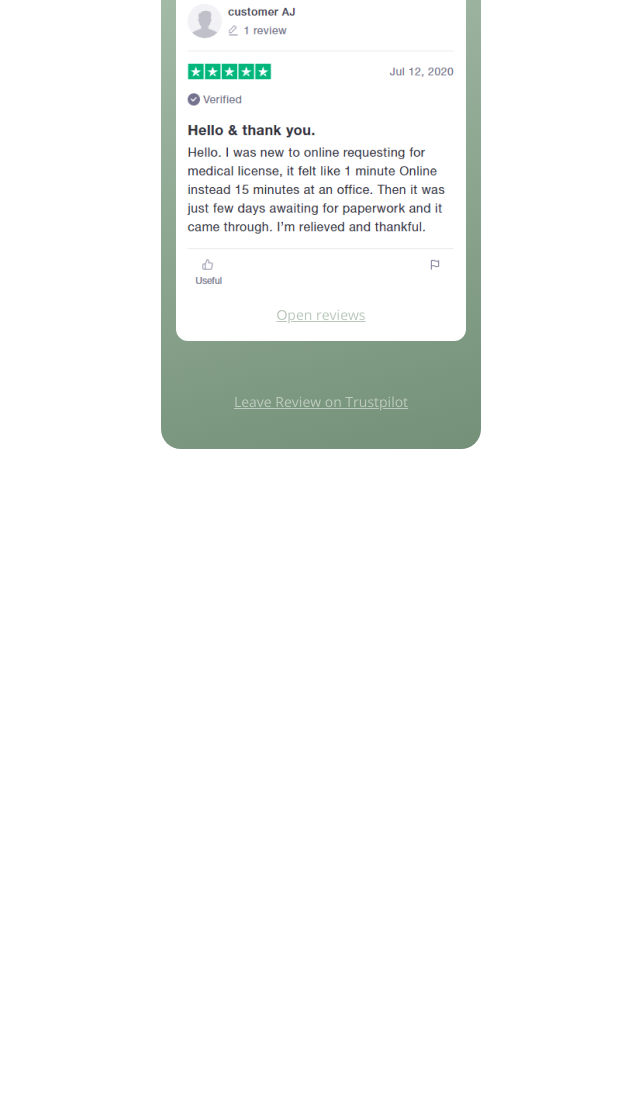
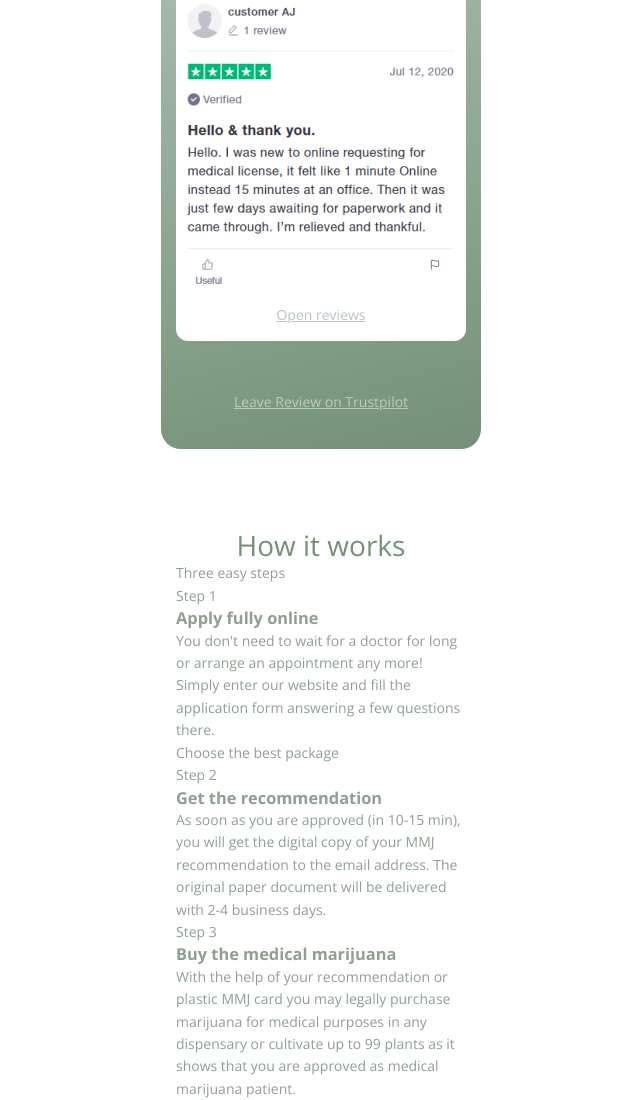
Before and after one commit to JustifyContentSB/MMJHerb, a website: page app/index.html in a window 1280 px wide. Shown: the part 2130-3230 px from the top of the page, without its empty margins (319-959 px from the left). Before the commit the page ends 2579 px from the top, so only its background shows below. Drawn offline with nearby package versions, Linux system fonts and the light colour scheme.

Commit message:
Разметка секции "process"

```diff
--- a/app/index.html
+++ b/app/index.html
@@ -149,6 +149,48 @@
 				</div>
 			</section>
 
+			<section class="process">
+				<div class="container">
+					<div class="process__inner">
+						<h2 class="section-title">How it works</h2>
+						<p class="process__descr">Three easy steps</p>
+						<ul class="process__list">
+							<li class="process__item">
+								<header class="process__item-header">
+									<span>Step 1</span>
+									<h3 class="process__item-title">Apply fully online</h3>
+								</header>
+								<div class="process__info">
+									<p>You don't need to wait for a doctor for long or arrange an appointment any more!</p>
+									<p>Simply enter our website and fill the application form answering a few questions there.</p>
+								</div>
+								<div class="process__item-link"><a href="#">Choose the best package</a></div>
+							</li>
+
+							<li class="process__item">
+								<header class="process__item-header">
+									<span>Step 2</span>
+									<h3 class="process__item-title">Get the recommendation</h3>
+								</header>
+								<div class="process__info">
+									<p>As soon as you are approved (in 10-15 min), you will get the digital copy of your MMJ recommendation to the email address. The original paper document will be delivered with 2-4 business days.</p>
+								</div>
+							</li>
+
+							<li class="process__item">
+								<header class="process__item-header">
+									<span>Step 3</span>
+									<h3 class="process__item-title">Buy the medical marijuana</h3>
+								</header>
+								<div class="process__info">
+									<p>With the help of your recommendation or plastic MMJ card you may legally purchase marijuana for medical purposes in any dispensary or cultivate up to 99 plants as it shows that you are approved as medical marijuana patient.</p>
+								</div>
+							</li>
+						</ul>
+					</div>
+				</div>
+			</section>
+
 		</main>
 
 	</div>
--- /dev/null
+++ b/app/scss/index/process.scss
@@ -0,0 +1,6 @@
+.process {
+	margin-top: 80px;
+	&__descr {
+
+	}
+}
--- a/app/scss/style.scss
+++ b/app/scss/style.scss
@@ -15,3 +15,4 @@
 @import 'index/card.scss';
 @import 'index/advantages.scss';
 @import 'index/reviews.scss';
+@import 'index/process.scss';
```
Also changed, not shown: app/css/style.min.css.
